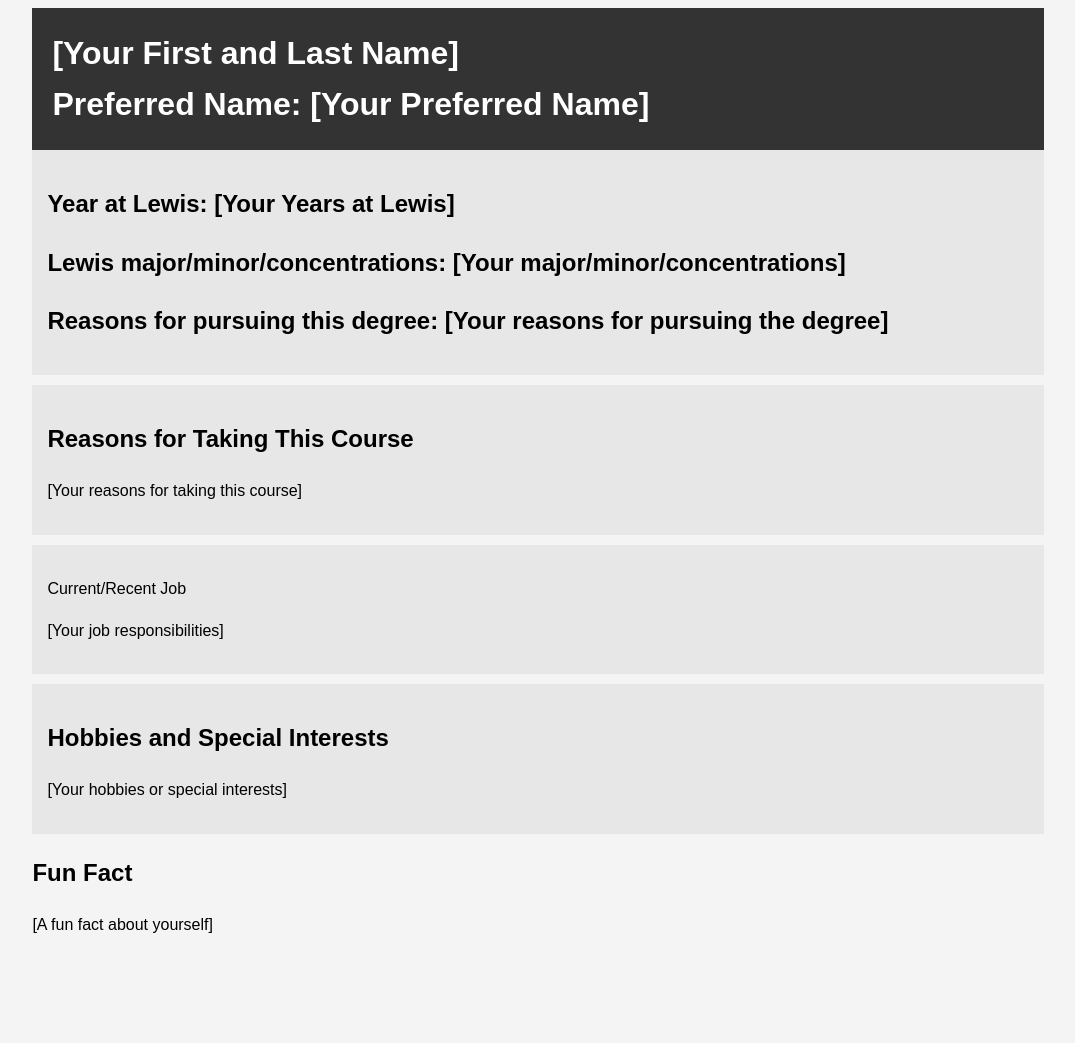
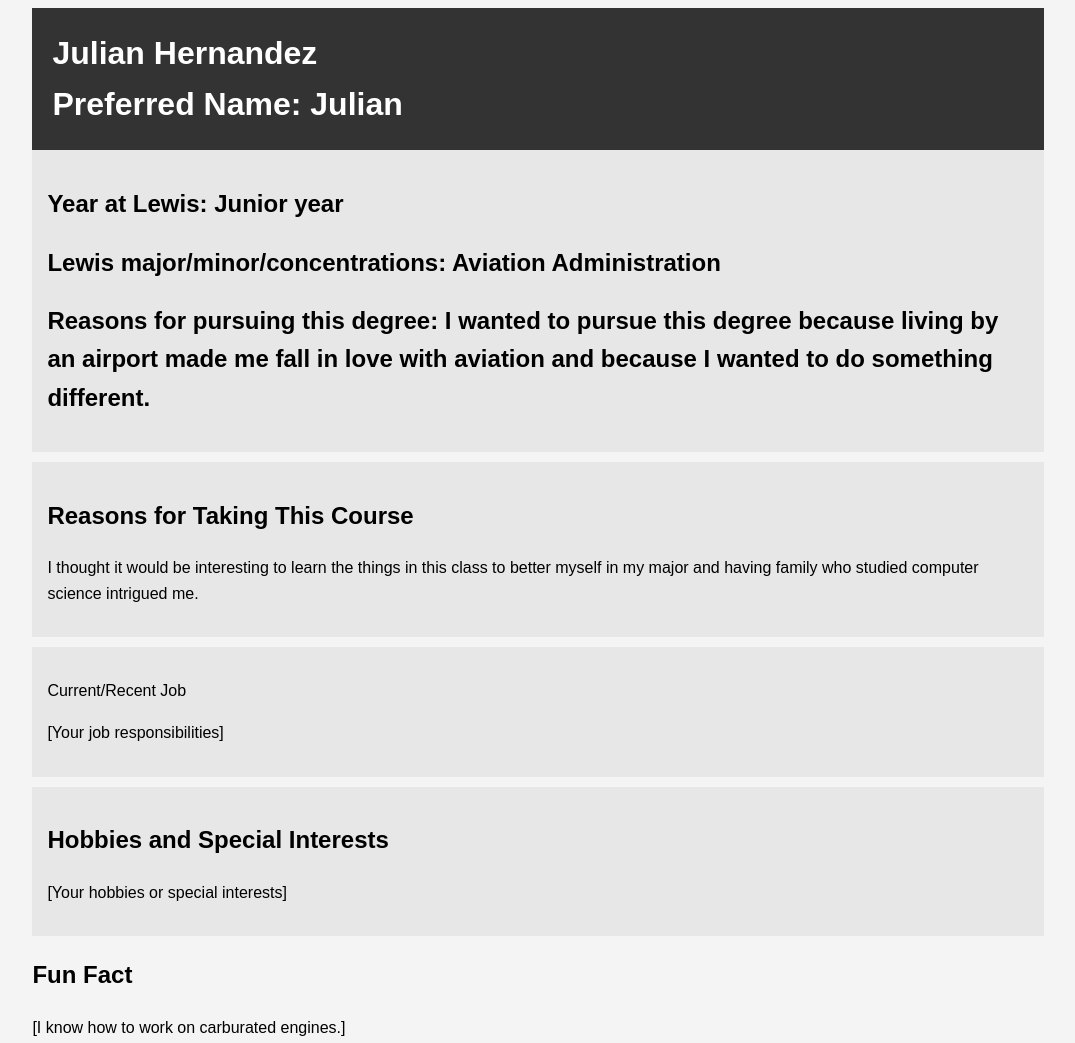
Before and after one commit to Jnandez1300/Introductions, a plain HTML site: page index.html in a window 1280 px wide. Shown: the whole page, without its empty margins (102-1177 px from the left). Before the commit the page ends 962 px from the top, so only its background shows below. Drawn offline with Linux system fonts and the light colour scheme.

Commit message:
Update index.html
update first name and last name
update preferred name

```diff
--- a/index.html
+++ b/index.html
@@ -31,19 +31,21 @@
 <body>
     <div class="container">
         <header class="main-info">
-            <h1>[Your First and Last Name]</h1>
-            <h1>Preferred Name: [Your Preferred Name]</h1>
+            <h1>Julian Hernandez</h1>
+            <h1>Preferred Name: Julian</h1>
         </header>
 
         <section class="lewis">
-			<h2>Year at Lewis: [Your Years at Lewis]</h2>
-			<h2>Lewis major/minor/concentrations: [Your major/minor/concentrations]</h2>
-			<h2>Reasons for pursuing this degree: [Your reasons for pursuing the degree]</h2>
+			<h2>Year at Lewis: Junior year</h2>
+			<h2>Lewis major/minor/concentrations: Aviation Administration</h2>
+			<h2>Reasons for pursuing this degree: I wanted to pursue this degree because living by an airport made me fall in love with aviation
+			and because I wanted to do something different.</h2>
         </section>
 
 		<section class="course">
             <h2>Reasons for Taking This Course</h2>
-            <p>[Your reasons for taking this course]</p>
+            <p>I thought it would be interesting to learn the things in this class to better myself in my major and having family who studied computer science
+	    intrigued me.</p>
         </section>
 
 		<section class="job">
@@ -58,7 +60,7 @@
 
         <section class="fun-fact">
             <h2>Fun Fact</h2>
-            <p>[A fun fact about yourself]</p>
+            <p>[I know how to work on carburated engines.]</p>
         </section>
     </div>
 </body>
```
